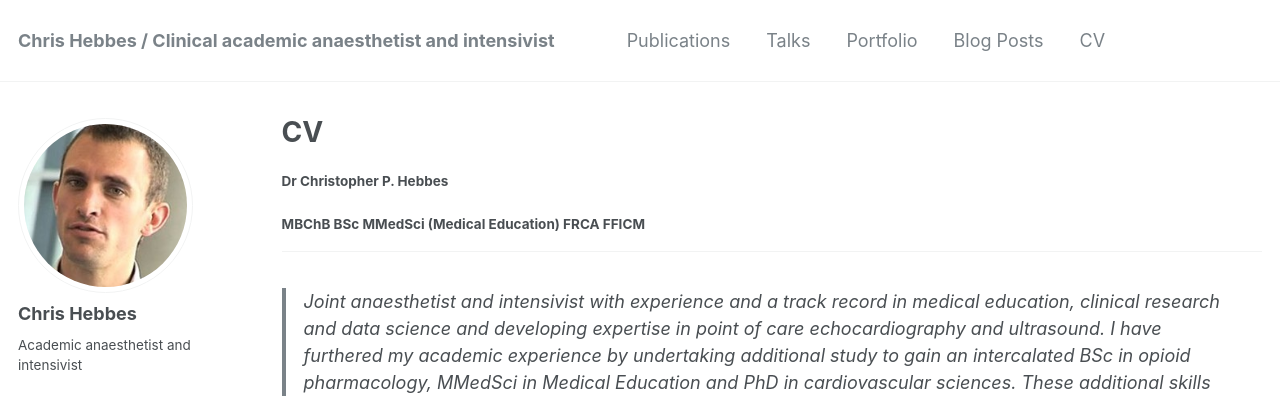
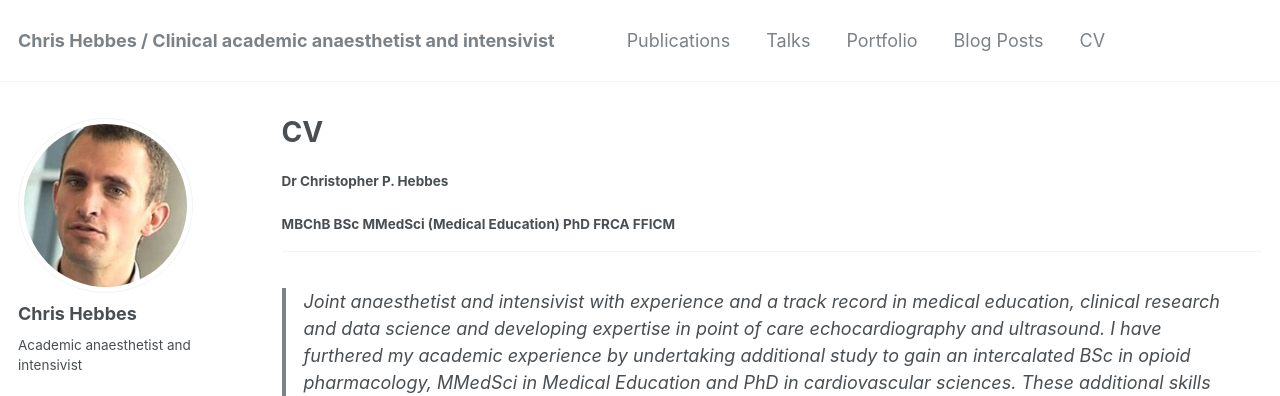
Before and after one commit to chrishebbes/chrishebbes.github.io, a Jekyll site: the page built from _pages/cv.md, in a window 1280 px wide and 900 px high. Shown: the top 396 px of the window. Built offline with Jekyll 4.4.1, drawn with Linux system fonts in a browser that asks for light colours; some web fonts are replaced.

Commit message:
Update cv.md

```diff
--- a/_pages/cv.md
+++ b/_pages/cv.md
@@ -10,7 +10,7 @@ redirect_from:
 {% include base_path %}
 
 ##### Dr Christopher P. Hebbes
-##### MBChB BSc MMedSci (Medical Education) FRCA FFICM
+##### MBChB BSc MMedSci (Medical Education) PhD FRCA FFICM
 
 * * *
 > Joint anaesthetist and intensivist with experience and a track record in medical education, clinical research and data science and developing expertise in point of care echocardiography and ultrasound.  I have furthered my academic experience by undertaking additional study to gain an intercalated BSc in opioid pharmacology, MMedSci in Medical Education and PhD in cardiovascular sciences.  These additional skills in project management and delivery, data sciences and informatics have been invaluable in managing clinical projects, audit and quality improvement.
```
